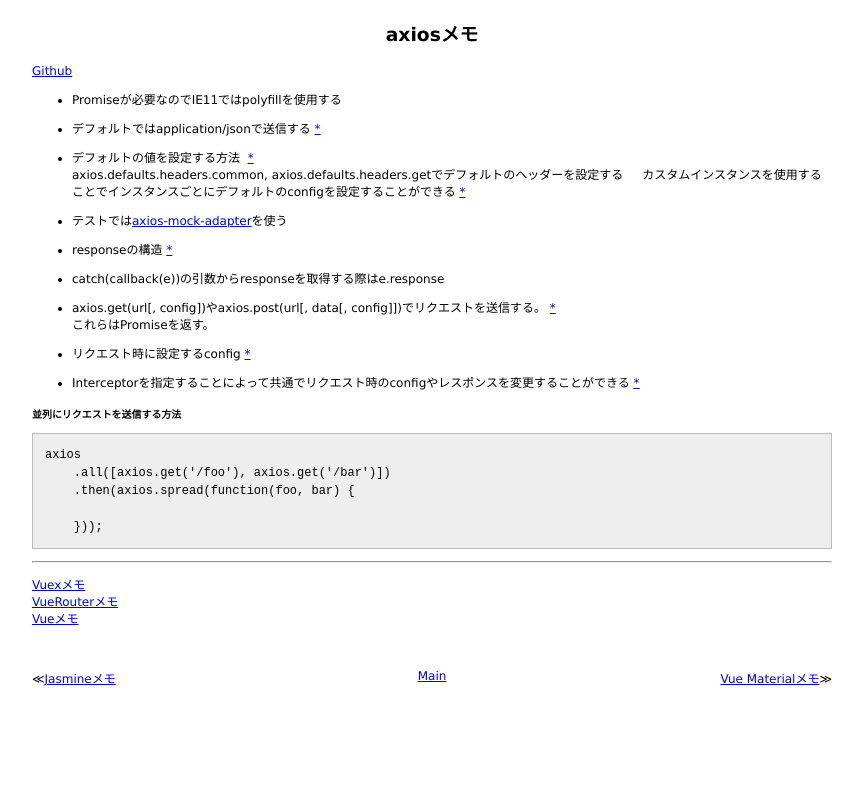
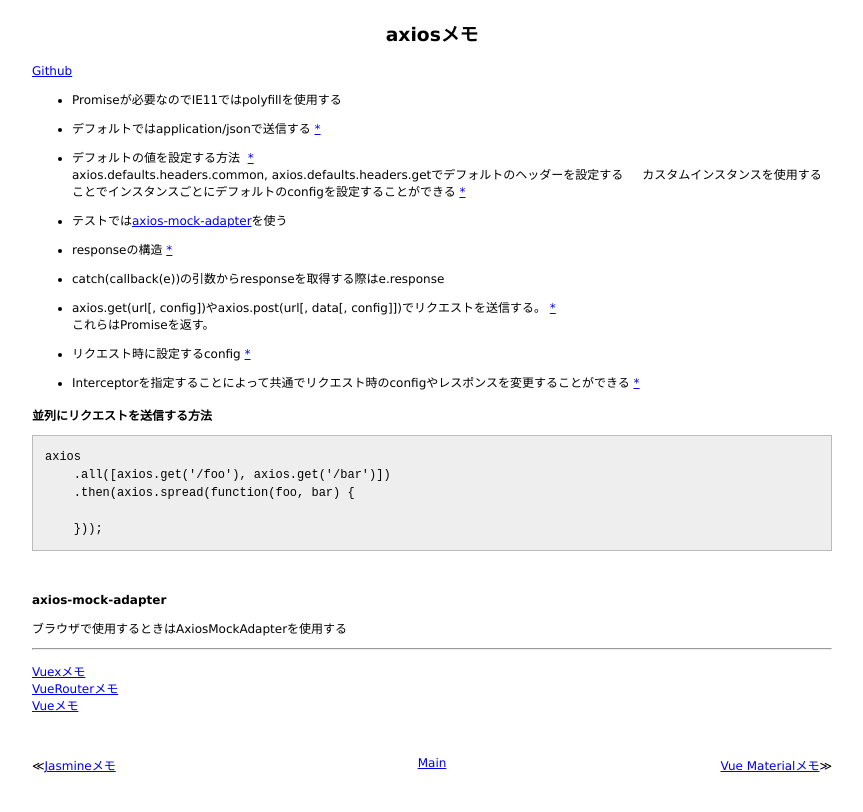
Before and after one commit to 38elements/38elements.github.com, a Jekyll site: the page built from _posts/2017-02-22-axios.md, in a window 1280 px wide. Shown: the top 812 px of the page, without its empty margins (208-1071 px from the left). Built offline with Jekyll 4.4.1, drawn with Linux system fonts in a browser that asks for light colours.

Commit message:
Update 2017-02-22-axios.md

````diff
--- a/_posts/2017-02-22-axios.md
+++ b/_posts/2017-02-22-axios.md
@@ -25,7 +25,7 @@ axios.defaults.headers.common, axios.defaults.headers.getでデフォルトの
 
 * Interceptorを指定することによって共通でリクエスト時のconfigやレスポンスを変更することができる [\*](https://github.com/mzabriskie/axios/blob/master/README.md#interceptors)
 
-##### 並列にリクエストを送信する方法
+#### 並列にリクエストを送信する方法
 
 ```
 axios
@@ -34,6 +34,12 @@ axios
 
     }));
 ```
+<br>
+
+#### axios-mock-adapter
+
+ブラウザで使用するときはAxiosMockAdapterを使用する
+
 
 <hr>
 [Vuexメモ](/2017/01/14/vuex.html)
````
